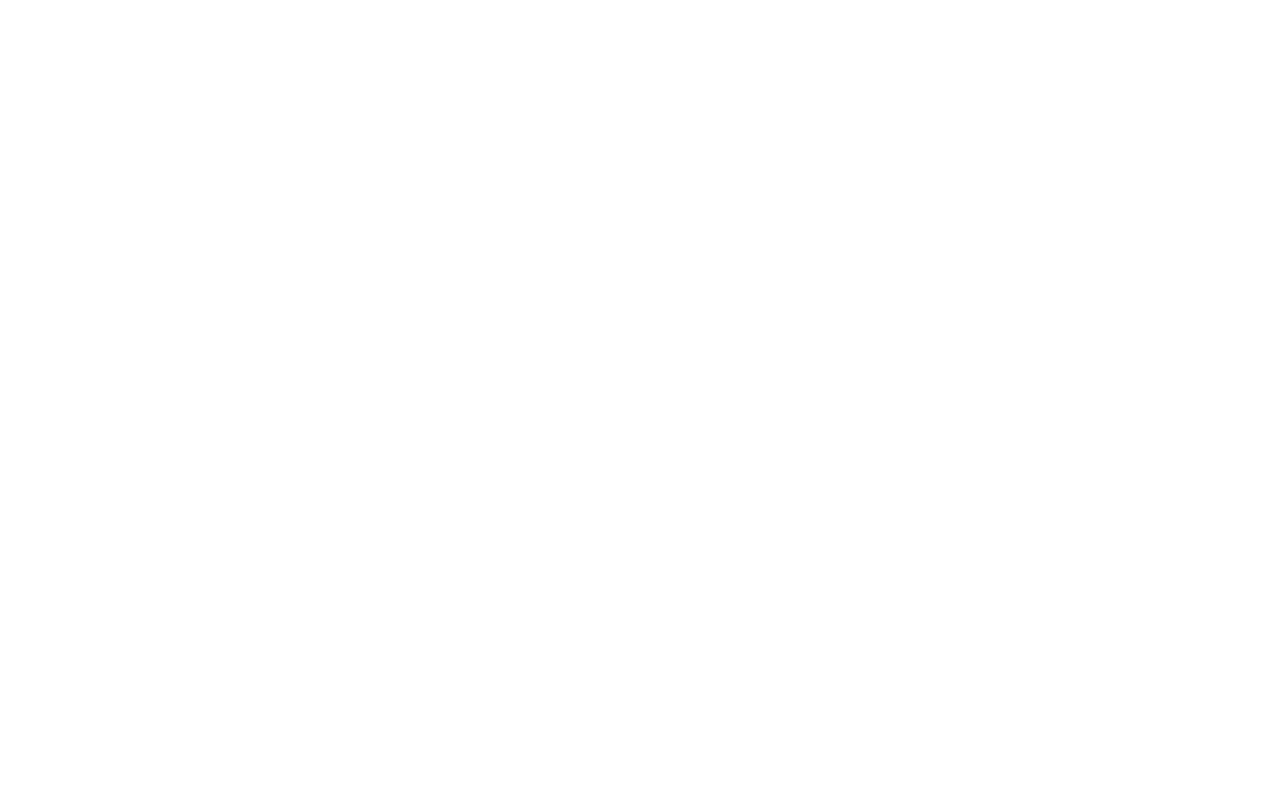
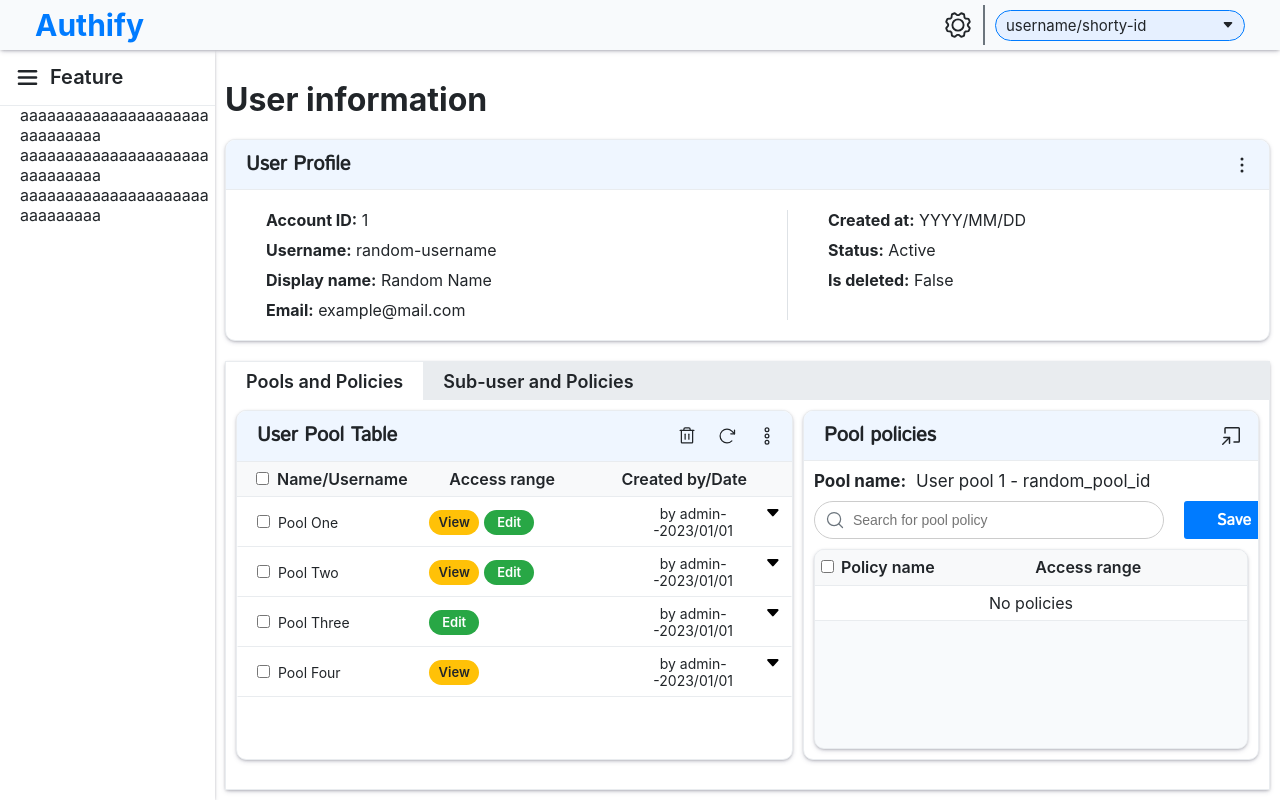
Before and after one commit to leequanno1/AuthServiceFE, a React (Create React App) app: page /account-control/user/1/pools in a window 1280 px wide. Before the commit this address had no page. Built offline with nearby package versions, Linux system fonts and the light colour scheme.

Commit message:
Add: show account infomation

```diff
--- a/src/AppRoute.tsx
+++ b/src/AppRoute.tsx
@@ -8,6 +8,9 @@
 import ConsoleHome from "./sceens/ConsoleHome/ConsoleHome";
 import AccountAccessControl from "./sceens/AccountAccessControl/AccountAccessControl";
 import CreateSubUser from "./sceens/CreateSubUser/CreateSubUser";
+import UserInfoSceen from "./sceens/UserInfoSceen/UserInfoSceen";
+import PoolAndPoliciesInfo from "./compine-components/SectionPart/PoolAndPoliciesInfo/PoolAndPoliciesInfo";
+import SubUserAndPoliciesInfo from "./compine-components/SectionPart/SubUserAndPoliciesInfo/SubUserAndPoliciesInfo";
 
 const AppRoute: React.FC = () => {
   return (
@@ -28,6 +31,11 @@
         <Route path="/account-control" element={<Frame />}>
           <Route index element={<AccountAccessControl/>} />
           <Route path="create" element={<CreateSubUser/>} />
+          <Route path="user/:accountId" element={<UserInfoSceen/>} >
+            <Route index element={<PoolAndPoliciesInfo />} />
+            <Route path="pools" element={<PoolAndPoliciesInfo />} />
+            <Route path="sub-users" element={<SubUserAndPoliciesInfo />} />
+          </Route>
         </Route>
       </Routes>
     </BrowserRouter>
--- /dev/null
+++ b/src/compine-components/SectionPart/PoolAndPoliciesInfo/PoolAndPoliciesInfo.css
@@ -0,0 +1,24 @@
+.outlet-content .pool-table-container {
+    margin-inline: 0px;
+    min-height: 350px;
+}
+
+.policy-card-content {
+    display: flex;
+    flex-direction: column;
+    justify-content: start;
+    padding: 10px;
+    gap: 10px;
+}
+
+.policy-card-content .name {
+    display: flex;
+    justify-content: start;
+    gap: 10px;
+    font-size: 17px;
+}
+
+.policy-card-content .search-box {
+    display: flex;
+    gap: 20px;
+}
--- /dev/null
+++ b/src/compine-components/SectionPart/PoolAndPoliciesInfo/PoolAndPoliciesInfo.tsx
@@ -0,0 +1,52 @@
+import React from "react";
+import "./PoolAndPoliciesInfo.css";
+import { useParams } from "react-router-dom";
+import UserPoolTable from "../../Table/UserPoolTable/UserPoolTable";
+import Card from "../../../components/Card/Card";
+import IconButton from "../../../components/IconButton/IconButton";
+import { ArrowSquareIn, MagnifyingGlass } from "phosphor-react";
+import InputText from "../../../components/InputText/InputText";
+import Button from "../../../components/Button/Button";
+import MiniPolicyTable from "../../Table/MiniPolicyTable/MiniPolicyTable";
+import LinkIconButton from "../../../components/LinkIconButton/LinkIconButton";
+
+const PoolAndPoliciesInfo: React.FC = () => {
+  const { accountId } = useParams();
+
+  return (
+    <div className="outlet-content">
+      <UserPoolTable />
+      <Card
+        title="Pool policies"
+        optionButtons={
+          <LinkIconButton to="" Icon={ArrowSquareIn} IconSize={24} />
+        }
+        content={
+          <div className="policy-card-content">
+            <span className="name">
+              <strong>Pool name:</strong>User pool 1 - random_pool_id
+            </span>
+            <div className="search-box">
+              <InputText
+                stretch={false}
+                onChange={() => {}}
+                value=""
+                Icon={MagnifyingGlass}
+                placeholder="Search for pool policy"
+              />
+              <Button
+                label="Save"
+                onClick={() => {}}
+                borderRadius={3}
+                tyle="primary"
+              />
+            </div>
+            <MiniPolicyTable datas={[]} />
+          </div>
+        }
+      />
+    </div>
+  );
+};
+
+export default PoolAndPoliciesInfo;
--- /dev/null
+++ b/src/compine-components/SectionPart/SubUserAndPoliciesInfo/SubUserAndPoliciesInfo.css
@@ -0,0 +1,24 @@
+.outlet-content .tatle-container {
+    margin-inline: 0px;
+    min-height: 350px;
+}
+
+.policy-card-content {
+    display: flex;
+    flex-direction: column;
+    justify-content: start;
+    padding: 10px;
+    gap: 10px;
+}
+
+.policy-card-content .name {
+    display: flex;
+    justify-content: start;
+    gap: 10px;
+    font-size: 17px;
+}
+
+.policy-card-content .search-box {
+    display: flex;
+    gap: 20px;
+}
--- /dev/null
+++ b/src/compine-components/SectionPart/SubUserAndPoliciesInfo/SubUserAndPoliciesInfo.tsx
@@ -0,0 +1,52 @@
+import React from "react";
+import "./SubUserAndPoliciesInfo.css"
+import { useParams } from "react-router-dom";
+import UserTable from "../../Table/UserTable/UserTable";
+import Card from "../../../components/Card/Card";
+import MiniPolicyTable from "../../Table/MiniPolicyTable/MiniPolicyTable";
+import LinkIconButton from "../../../components/LinkIconButton/LinkIconButton";
+import { ArrowSquareIn, MagnifyingGlass } from "phosphor-react";
+import InputText from "../../../components/InputText/InputText";
+import Button from "../../../components/Button/Button";
+
+const SubUserAndPoliciesInfo: React.FC = () => {
+
+    const {accountId} = useParams();
+
+    return (
+        <div className="outlet-content">
+            <UserTable/>
+            <Card
+        title="User policies"
+        optionButtons={
+          <LinkIconButton to="" Icon={ArrowSquareIn} IconSize={24} />
+        }
+        content={
+          <div className="policy-card-content">
+            <span className="name">
+              <strong>Username:</strong>username_1 - random-user-id
+            </span>
+            <div className="search-box">
+              <InputText
+                stretch={false}
+                onChange={() => {}}
+                value=""
+                Icon={MagnifyingGlass}
+                placeholder="Search for user policy"
+              />
+              <Button
+                label="Save"
+                onClick={() => {}}
+                borderRadius={3}
+                tyle="primary"
+              />
+            </div>
+            <MiniPolicyTable datas={[]} />
+          </div>
+        }
+      />
+        </div>
+    )
+}
+
+export default SubUserAndPoliciesInfo;
--- a/src/components/Card/Card.css
+++ b/src/components/Card/Card.css
@@ -11,7 +11,7 @@
 .qa-card-header {
     display: flex;
     align-items: start;
-    justify-content: start;
+    justify-content: space-between;
     width: 100%;
     margin-inline: auto;
     background-color: var(--highlight-color);
@@ -33,6 +33,7 @@
     gap: 10px;
     align-items: center;
     height: 100%;
+    margin-block: auto;
 }
 
 .qa-card-buttons:nth-last-child {
--- a/src/components/Card/Card.tsx
+++ b/src/components/Card/Card.tsx
@@ -8,7 +8,7 @@
     children?: ReactNode; // new: use <Card>...</Card>
     className?: string;
     "data-testid"?: string;
-    minWidth?: number;
+    minWidth?: string;
 }
 
 const Card: FC<CardProps> = ({
@@ -18,7 +18,7 @@
     children = null,
     className = "",
     "data-testid": testId,
-    minWidth=300,
+    minWidth="300px",
 }) => {
     const headerId = `card-${Math.random().toString(36).slice(2, 9)}`;
 
--- /dev/null
+++ b/src/sceens/UserInfoSceen/UserInfoSceen.css
@@ -0,0 +1,95 @@
+.user-infomation-container {
+    display: flex;
+    flex-direction: column;
+    flex: 1;
+    height: 100%;
+    width: 100%;
+    padding: 10px;
+}
+
+.user-infomation-container h1 {
+    text-align: start;
+    margin-block: 20px;
+}
+
+.scrollable-container {
+    display: flex;
+    flex-direction: column;
+    flex: 1;
+    gap: 20px;
+}
+
+.profile-content {
+    width: 100%;
+    display: flex;
+    margin: 20px 40px;
+}
+
+.profile-content .verticle-line {
+    width: 1px;
+    margin-inline: 40px;
+    background: var(--border-color);
+}
+
+.profile-left,
+.profile-right {
+    flex: 1;
+    display: flex;
+    flex-direction: column;
+    align-items: start;
+    gap: 10px;
+}
+
+.sub-info-container {
+    box-shadow: var(--box-shadow);
+    flex: 1;
+    border: 1px solid var(--divider-color);
+}
+
+.sub-info-container .tab-container {
+    width: 100%;
+    height: 38px;
+    background: var(--divider-color);
+    display: flex;
+    align-items: center;
+    justify-content: start;
+}
+
+.tab-container a {
+    height: 100%;
+    padding-inline: 20px;
+    display: grid;
+    place-items: center;
+    text-decoration: none;
+    font-weight: 600;
+    font-size: 18px;
+}
+
+.tab-container a:hover {
+    background: var(--background-alt);
+}
+
+.tab-container .active {
+    background: var(--background-color);
+}
+
+.outlet-container {
+    height: calc(100vh - 415px);
+    overflow-y: auto;
+}
+
+.outlet-content {
+    display: flex;
+    gap: 10px;
+    padding: 10px;
+    justify-content: start;
+    align-items: start;
+}
+
+.outlet-content>div:nth-child(1) {
+    flex: 11;
+}
+
+.outlet-content>div:nth-child(2) {
+    flex: 9;
+}
--- /dev/null
+++ b/src/sceens/UserInfoSceen/UserInfoSceen.tsx
@@ -0,0 +1,76 @@
+import React from "react";
+import "./UserInfoSceen.css";
+import { Link, Outlet, useLocation, useParams } from "react-router-dom";
+import Card from "../../components/Card/Card";
+import IconButton from "../../components/IconButton/IconButton";
+import { DotsThreeVertical } from "phosphor-react";
+
+const UserInfoSceen: React.FC = () => {
+
+  const location = useLocation();
+  const { accountId } = useParams();
+
+  return (
+    <div className="user-infomation-container">
+      <h1>User information</h1>
+      <div className="scrollable-container">
+        {/* Top component */}
+        <Card
+          minWidth={"100%"}
+          title="User Profile"
+          optionButtons={
+            <IconButton
+              onClick={() => {}}
+              Icon={DotsThreeVertical}
+              IconSize={24}
+              IconWeight="bold"
+            />
+          }
+          content={
+            <div className="profile-content">
+              <div className="profile-left">
+                <span>
+                  <strong>Account ID:</strong> {accountId}
+                </span>
+                <span>
+                  <strong>Username:</strong> random-username
+                </span>
+                <span>
+                  <strong>Display name:</strong> Random Name
+                </span>
+                <span>
+                  <strong>Email:</strong> example@mail.com
+                </span>
+              </div>
+              <div className="verticle-line"></div>
+              <div className="profile-right">
+                <span>
+                  <strong>Created at:</strong> YYYY/MM/DD
+                </span>
+                <span>
+                  <strong>Status:</strong> Active
+                </span>
+                <span>
+                  <strong>Is deleted:</strong> False
+                </span>
+              </div>
+            </div>
+          }
+        />
+
+        {/* Bottom component */}
+        <div className="sub-info-container">
+            <div className="tab-container">
+                <Link className={location.pathname.endsWith("pools") ? "active" : ""} to={`/account-control/user/${accountId}/pools`} >Pools and Policies</Link>
+                <Link className={location.pathname.endsWith("sub-users") ? "active" : ""} to={`/account-control/user/${accountId}/sub-users`} >Sub-user and Policies</Link>
+            </div>
+            <div className="outlet-container">
+              <Outlet/>
+            </div>
+        </div>
+      </div>
+    </div>
+  );
+};
+
+export default UserInfoSceen;
```
